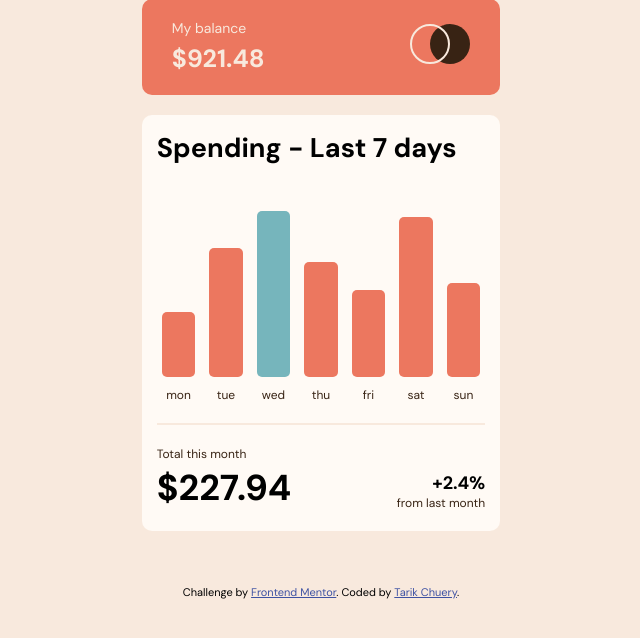
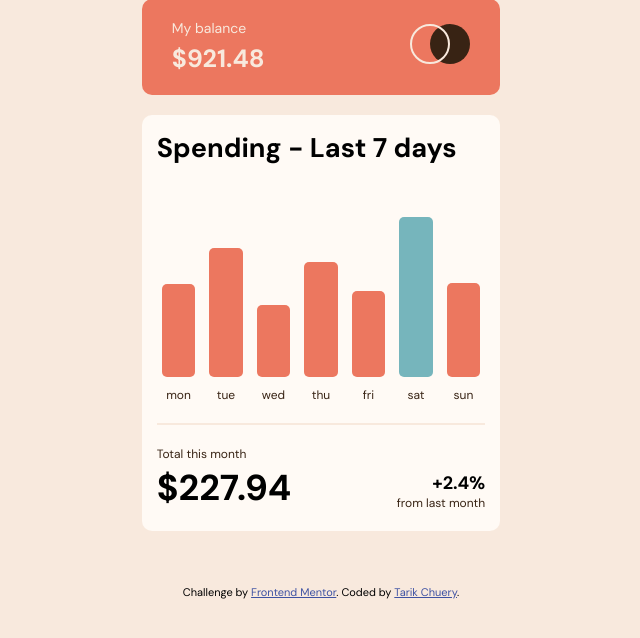
Before and after one commit to tarikochuery/expenses-chart-component-main, a PHP site: page / in a window 1280 px wide. Shown: the part 128-766 px from the top of the page, without its empty margins (319-959 px from the left). Run offline with PHP 8.4, Linux system fonts and the light colour scheme.

Commit message:
Implemented bars styles change dinamically

```diff
--- a/src/assets/db/data.js
+++ b/src/assets/db/data.js
@@ -1,7 +1,7 @@
 export const data = [
   {
     "day": "mon",
-    "amount": 17.45
+    "amount": 25.34
   },
   {
     "day": "tue",
@@ -9,7 +9,7 @@ export const data = [
   },
   {
     "day": "wed",
-    "amount": 52.36
+    "amount": 19.49
   },
   {
     "day": "thu",
--- a/src/assets/js/scripts.js
+++ b/src/assets/js/scripts.js
@@ -21,21 +21,27 @@ const getHigherDayExpense = () => {
   return higherDayExpense
 }
 
-const getBarsHeight = () => {
+const calculateHeight = (amount, higherAmount) => {
+  const PERCENTAGE_HEIGHT_HIGHER_BAR = 0.7
+
+  const height = (amount/higherAmount) * PERCENTAGE_HEIGHT_HIGHER_BAR * 100 /* Get Percentage Value */
+  const heightString = height.toFixed(2) + '%'
+
+  return heightString
+}
+
+const setBarsHeight = (data) => {
   let barsData = []
 
   const higherDayExpense = getHigherDayExpense()
 
   data.forEach((dayExpense) => {
-    const PERCENTAGE_HEIGHT_HIGHER_BAR = 0.85
-
     const { amount } = dayExpense
     const higherAmount = higherDayExpense.amount
 
-    const height = (amount/higherAmount) * PERCENTAGE_HEIGHT_HIGHER_BAR * 100
-    const heightString = height.toFixed(2) + '%'
+    const height = calculateHeight(amount, higherAmount)
 
-    const dayData = {...dayExpense, height: heightString}
+    const dayData = {...dayExpense, height}
 
     barsData = [...barsData, dayData]
   })
@@ -43,15 +49,55 @@ const getBarsHeight = () => {
   return barsData
 }
 
-const barsData = getBarsHeight()
+const setBarsColors = (data) => {
+  let barsData = []
+  const { day: higherDayExpense } = getHigherDayExpense()
 
-barsArray.forEach((bar) => {
-  const className = bar.className
 
-  for (let barData of barsData){
-    const { day, height } = barData
-    if (className.includes(day)){
-      bar.style.height = height;
+  data.forEach(dayExpense => {
+    const { day } = dayExpense
+
+    if (day === higherDayExpense){
+      dayExpense = {...dayExpense, color: 'var(--cyan)'}
+    } else {
+      dayExpense = {...dayExpense, color: 'var(--soft-red)'}
     }
-  }
-})
+
+    barsData = [...barsData, dayExpense]
+  })
+
+  return barsData
+}
+
+const changeBarElementHeight = (barElement, height) => {
+  barElement.style.height = height
+}
+
+const changeBarElementColor = (barElement, color) => {
+  barElement.style.backgroundColor = color
+}
+
+const setBarElementsStyle = (barsArray, data) => {
+  data.forEach(dataObject => {
+    const {day, height, color} = dataObject
+    barsArray.forEach(bar => {
+      const barClass = bar.className
+      if (barClass.includes(day)){
+        changeBarElementColor(bar, color)
+        changeBarElementHeight(bar, height)
+      }
+    })
+
+  })
+}
+
+const setBarsData = data => {
+  const colorData = setBarsColors(data)
+  const fullData = setBarsHeight(colorData)
+
+  return fullData
+}
+
+const barsData = setBarsData(data)
+
+setBarElementsStyle(barsArray, barsData)
--- a/src/assets/styles/styles.css
+++ b/src/assets/styles/styles.css
@@ -140,7 +140,7 @@ span.balance-title {
 }
 
 
-div.wed {
+div.highest {
   background-color: var(--cyan);
 }
 
```
